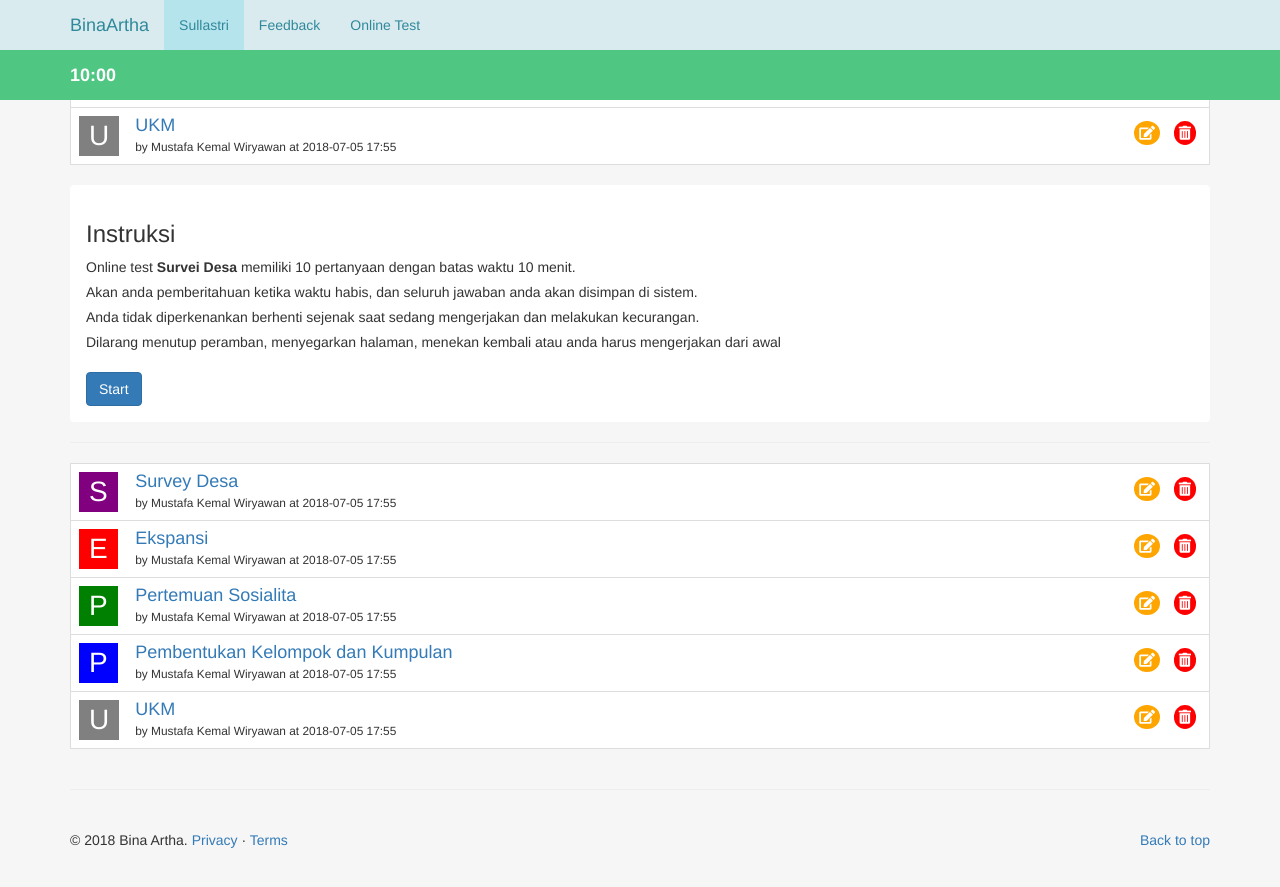
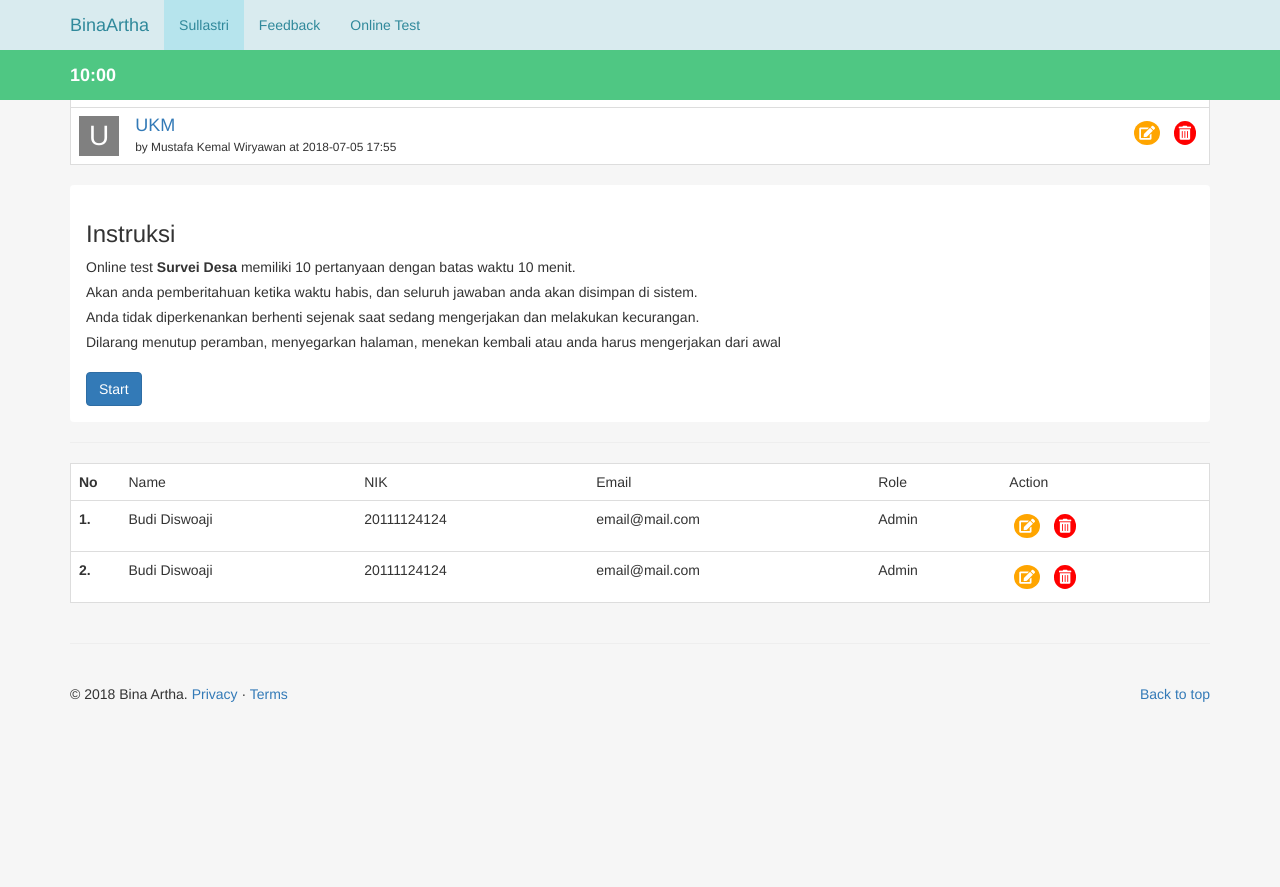
Before and after one commit to kemtol/Bina-Artha, a Jekyll site: the page built from laman/dashboard.md, in a window 1280 px wide and 900 px high, scrolled down 4009 px. Shown: the top 887 px of the window. Built offline with Jekyll 4.4.1, drawn with Linux system fonts in a browser that asks for light colours; nearby versions of some CDN libraries; after the commit the page ends 4763 px from its top, so only the background shows below that.

Commit message:
Update admin.html

```diff
--- a/_layouts/admin.html
+++ b/_layouts/admin.html
@@ -424,29 +424,28 @@
         <table class="table table-responsive">
           <tbody>
             <tr>
-              <th scope="row"><a href="" class="alfabet cpurple">S</a></th>
-              <td><h4><a href="">Survey Desa</a></h4><small>by Mustafa Kemal Wiryawan at 2018-07-05 17:55</small></td>
-              <td class="text-right"><a href="" class="fas fa-edit" data-toggle="modal" data-target="#edit--course"></a> <a href="" class="fas fa-trash-alt" data-toggle="modal" data-target="#delete--course"></a></td>
+              <th scope="row">No</th>
+              <td>Name</td>
+              <td>NIK</td>
+              <td>Email</td>
+              <td>Role</td>
+              <td>Action</td>
             </tr>
             <tr>
-              <th scope="row"><a href="" class="alfabet cred">E</a></th>
-              <td><h4><a href="">Ekspansi</a></h4><small>by Mustafa Kemal Wiryawan at 2018-07-05 17:55</small></td>
-              <td class="text-right"><a href="" class="fas fa-edit" data-toggle="modal" data-target="#edit--course"></a> <a href="" class="fas fa-trash-alt" data-toggle="modal" data-target="#delete--course"></a></td>
+              <th scope="row">1.</th>
+              <td>Budi Diswoaji</td>
+              <td>20111124124</td>
+              <td>email@mail.com</td>
+              <td>Admin</td>
+              <td><a href="" class="fas fa-edit" data-toggle="modal" data-target="#edit--course"></a> <a href="" class="fas fa-trash-alt" data-toggle="modal" data-target="#delete--course"></a></td>
             </tr>
             <tr>
-              <th scope="row"><a href="" class="alfabet cgreen">P</a></th>
-              <td><h4><a href="">Pertemuan Sosialita</a></h4><small>by Mustafa Kemal Wiryawan at 2018-07-05 17:55</small></td>
-              <td class="text-right"><a href="" class="fas fa-edit" data-toggle="modal" data-target="#edit--course"></a> <a href="" class="fas fa-trash-alt" data-toggle="modal" data-target="#delete--course"></a></td>
-            </tr>
-            <tr>
-              <th scope="row"><a href="" class="alfabet cblue">P</a></th>
-              <td><h4><a href="">Pembentukan Kelompok dan Kumpulan</a></h4><small>by Mustafa Kemal Wiryawan at 2018-07-05 17:55</small></td>
-              <td class="text-right"><a href="" class="fas fa-edit" data-toggle="modal" data-target="#edit--course"></a> <a href="" class="fas fa-trash-alt" data-toggle="modal" data-target="#delete--course"></a></td>
-            </tr>
-            <tr>
-              <th scope="row"><a href="" class="alfabet">U</a></th>
-              <td><h4><a href="">UKM</a></h4><small>by Mustafa Kemal Wiryawan at 2018-07-05 17:55</small></td>
-              <td class="text-right"><a href="" class="fas fa-edit" data-toggle="modal" data-target="#edit--course"></a> <a href="" class="fas fa-trash-alt" data-toggle="modal" data-target="#delete--course"></a></td>
+              <th scope="row">2.</th>
+              <td>Budi Diswoaji</td>
+              <td>20111124124</td>
+              <td>email@mail.com</td>
+              <td>Admin</td>
+              <td><a href="" class="fas fa-edit" data-toggle="modal" data-target="#edit--course"></a> <a href="" class="fas fa-trash-alt" data-toggle="modal" data-target="#delete--course"></a></td>
             </tr>
           </tbody>
         </table>
```
